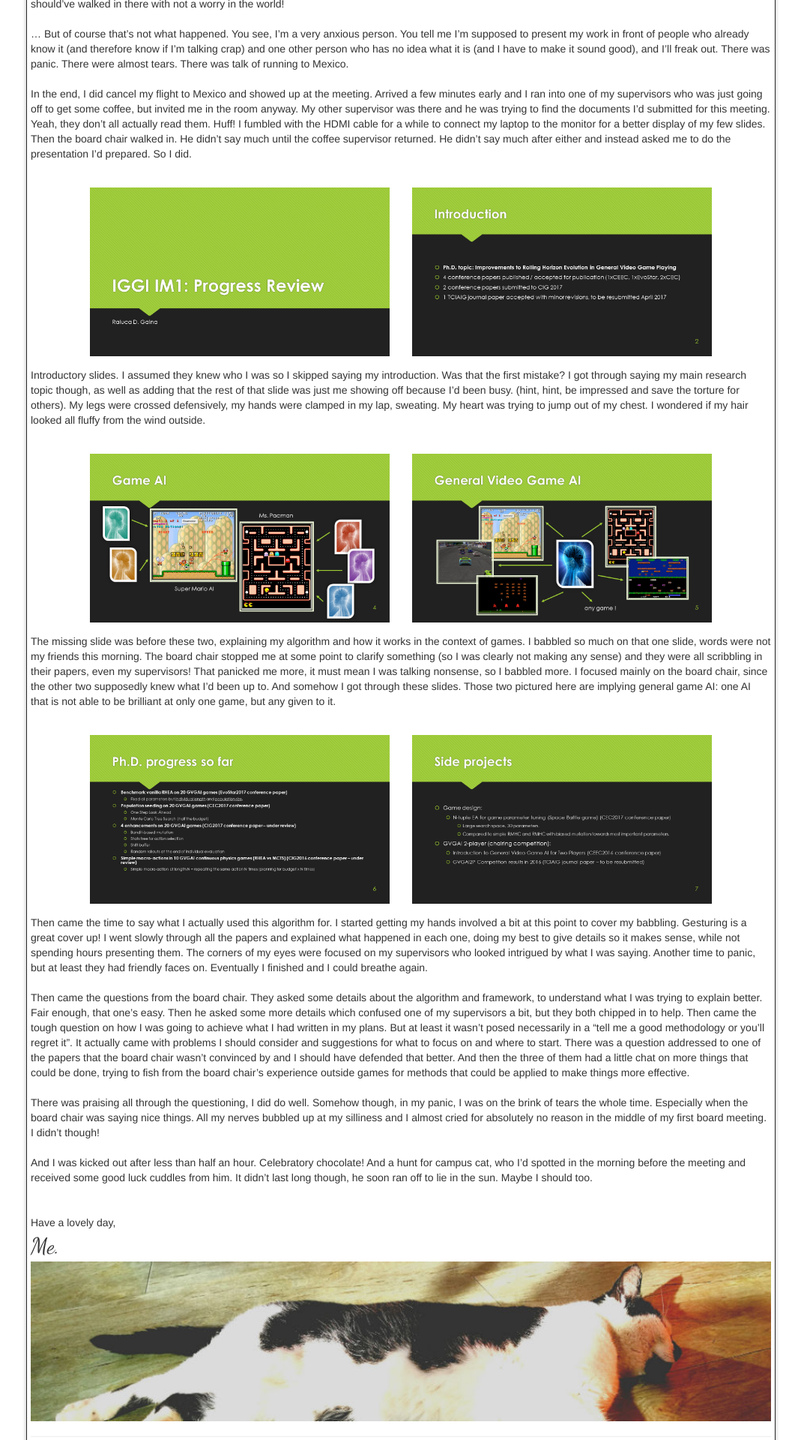
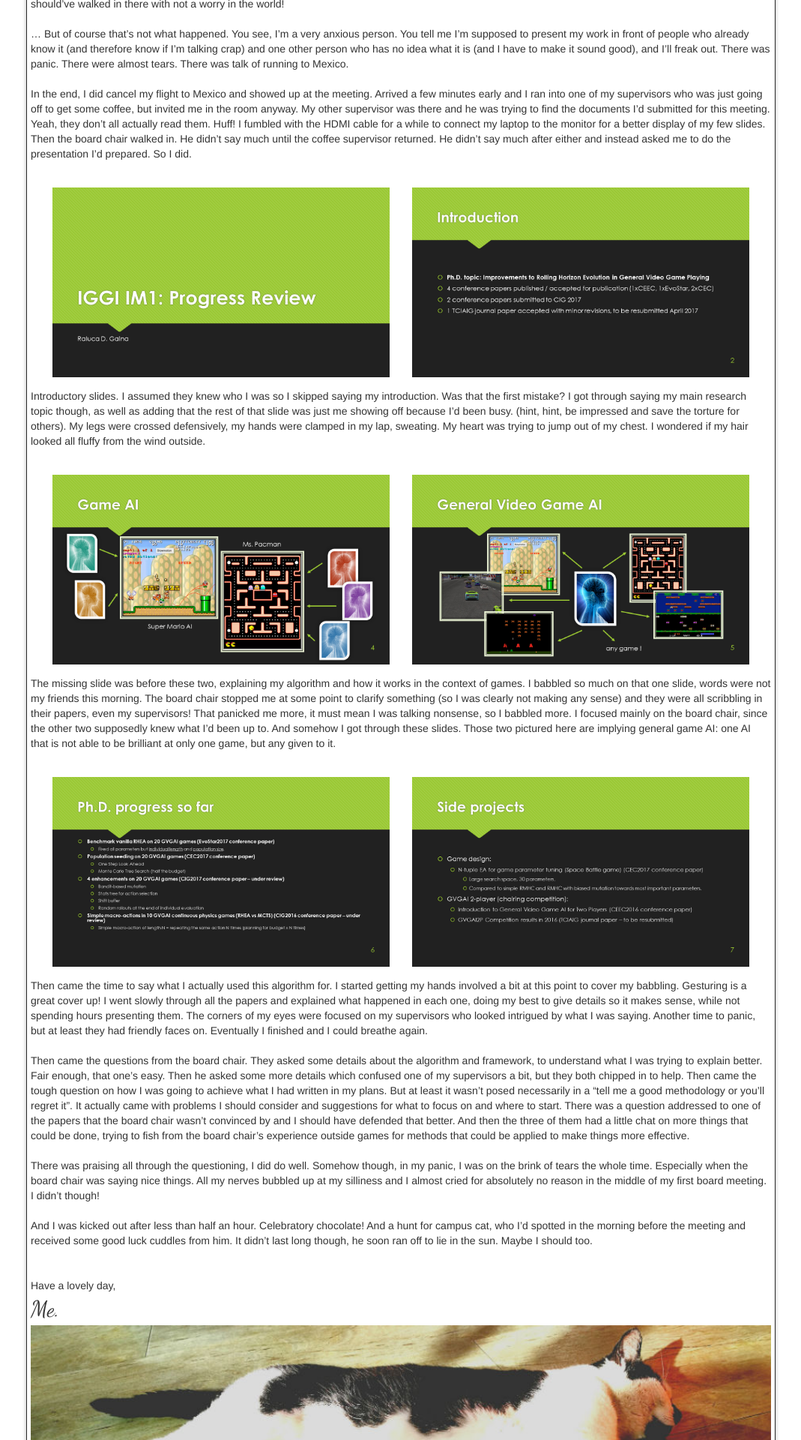
Before and after one commit to rdgain/rdgain.github.io, a Jekyll site: the page built from _posts/2017-04-13-first-supervisory-board.md, in a window 1280 px wide. Shown: the part 950-2870 px from the top of the page at 75% size, without its empty margins (105-1174 px from the left). Built offline with Jekyll 4.4.1, drawn with Linux system fonts in a browser that asks for light colours; nearby versions of some CDN libraries; some web fonts are replaced; library files that are not in the unit come from our copies; comment, search, counter and statistics services are not loaded.

Commit message:
bigger pictures

```diff
--- a/_posts/2017-04-13-first-supervisory-board.md
+++ b/_posts/2017-04-13-first-supervisory-board.md
@@ -23,15 +23,15 @@ Back to regular program. I was also involved in different projects, collaboratin
 
 In the end, I did cancel my flight to Mexico and showed up at the meeting. Arrived a few minutes early and I ran into one of my supervisors who was just going off to get some coffee, but invited me in the room anyway. My other supervisor was there and he was trying to find the documents I'd submitted for this meeting. Yeah, they don't all actually read them. Huff! I fumbled with the HDMI cable for a while to connect my laptop to the monitor for a better display of my few slides. Then the board chair walked in. He didn't say much until the coffee supervisor returned. He didn't say much after either and instead asked me to do the presentation I'd prepared. So I did.
 
-<center><img style="margin:15px;width:400px" src="{{ site.url }}/assets/images/post2/Presentation/Slide1.PNG" /><img style="margin:15px;width:400px" src="{{ site.url }}/assets/images/post2/Presentation/Slide2.PNG" /></center>
+<center><img style="margin:15px;width:450px" src="{{ site.url }}/assets/images/post2/Presentation/Slide1.PNG" /><img style="margin:15px;width:450px" src="{{ site.url }}/assets/images/post2/Presentation/Slide2.PNG" /></center>
 
 Introductory slides. I assumed they knew who I was so I skipped saying my introduction. Was that the first mistake? I got through saying my main research topic though, as well as adding that the rest of that slide was just me showing off because I'd been busy. (hint, hint, be impressed and save the torture for others). My legs were crossed defensively, my hands were clamped in my lap, sweating. My heart was trying to jump out of my chest. I wondered if my hair looked all fluffy from the wind outside.
 
-<center><img style="margin:15px;width:400px" src="{{ site.url }}/assets/images/post2/Presentation/Slide4.PNG" /><img style="margin:15px;width:400px" src="{{ site.url }}/assets/images/post2/Presentation/Slide5.PNG" /></center>
+<center><img style="margin:15px;width:450px" src="{{ site.url }}/assets/images/post2/Presentation/Slide4.PNG" /><img style="margin:15px;width:450px" src="{{ site.url }}/assets/images/post2/Presentation/Slide5.PNG" /></center>
 
 The missing slide was before these two, explaining my algorithm and how it works in the context of games. I babbled so much on that one slide, words were not my friends this morning. The board chair stopped me at some point to clarify something (so I was clearly not making any sense) and they were all scribbling in their papers, even my supervisors! That panicked me more, it must mean I was talking nonsense, so I babbled more. I focused mainly on the board chair, since the other two supposedly knew what I'd been up to. And somehow I got through these slides. Those two pictured here are implying general game AI: one AI that is not able to be brilliant at only one game, but any given to it.
 
-<center><img style="margin:15px;width:400px" src="{{ site.url }}/assets/images/post2/Presentation/Slide6.PNG" /><img style="margin:15px;width:400px" src="{{ site.url }}/assets/images/post2/Presentation/Slide7.PNG" /></center>
+<center><img style="margin:15px;width:450px" src="{{ site.url }}/assets/images/post2/Presentation/Slide6.PNG" /><img style="margin:15px;width:450px" src="{{ site.url }}/assets/images/post2/Presentation/Slide7.PNG" /></center>
 
 Then came the time to say what I actually used this algorithm for. I started getting my hands involved a bit at this point to cover my babbling. Gesturing is a great cover up! I went slowly through all the papers and explained what happened in each one, doing my best to give details so it makes sense, while not spending hours presenting them. The corners of my eyes were focused on my supervisors who looked intrigued by what I was saying. Another time to panic, but at least they had friendly faces on. Eventually I finished and I could breathe again.
 
```
